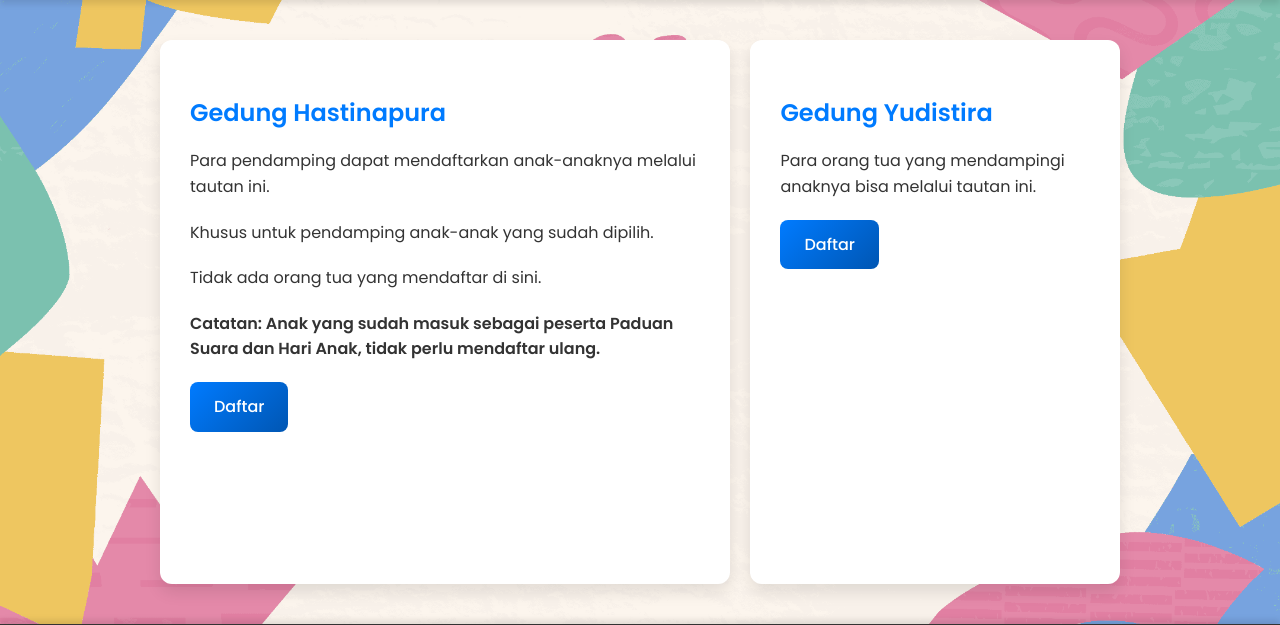
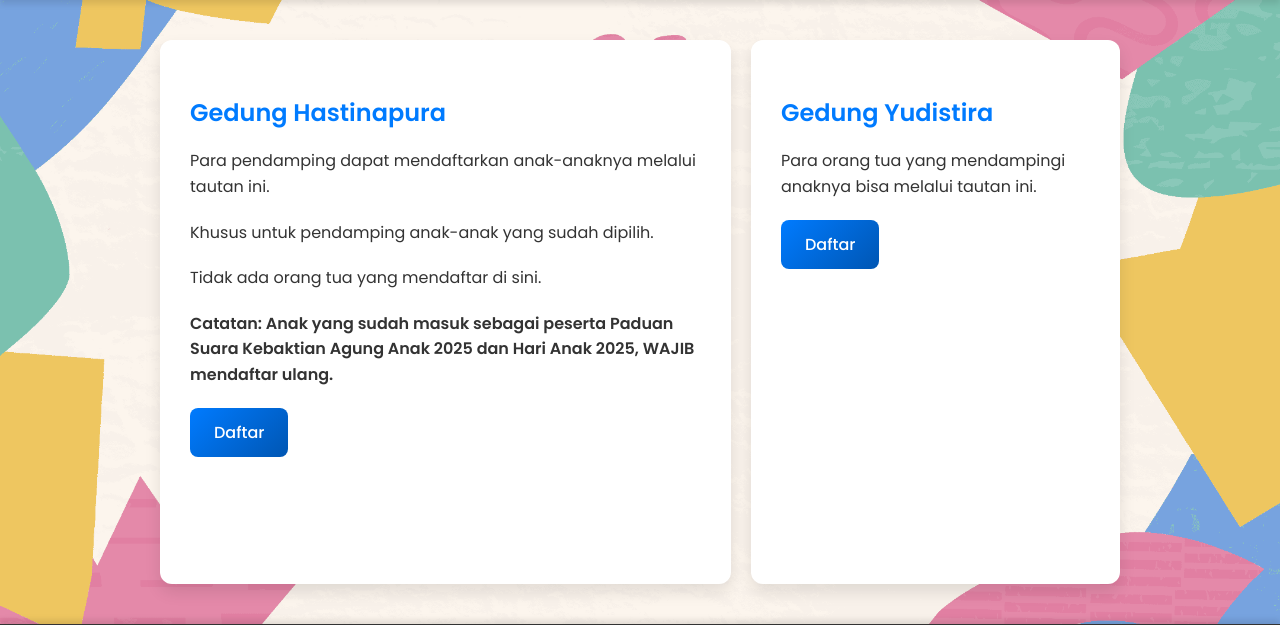
Before and after one commit to Azurazz/gereja_booking, a Node server app: page / in a window 1280 px wide. Shown: the part 100-725 px from the top of the page. Run offline with Node 20, Linux system fonts and the light colour scheme.

Commit message:
Update home.ejs

```diff
--- a/views/home.ejs
+++ b/views/home.ejs
@@ -94,7 +94,7 @@
             <p>Para pendamping dapat mendaftarkan anak-anaknya melalui tautan ini.</p>
             <p>Khusus untuk pendamping anak-anak yang sudah dipilih.</p>
             <p>Tidak ada orang tua yang mendaftar di sini.</p>
-            <p><strong>Catatan: Anak yang sudah masuk sebagai peserta Paduan Suara dan Hari Anak, tidak perlu mendaftar ulang.</strong></p>
+            <p><strong>Catatan: Anak yang sudah masuk sebagai peserta Paduan Suara Kebaktian Agung Anak 2025 dan Hari Anak 2025, WAJIB mendaftar ulang.</strong></p>
             <a href="/booking/hastina" class="btn">Daftar</a>
         </div>
         <div class="right-section">
```
